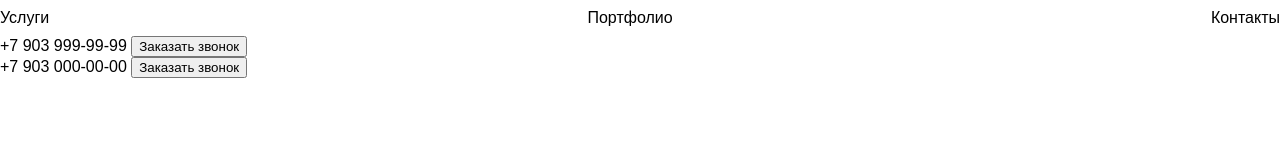
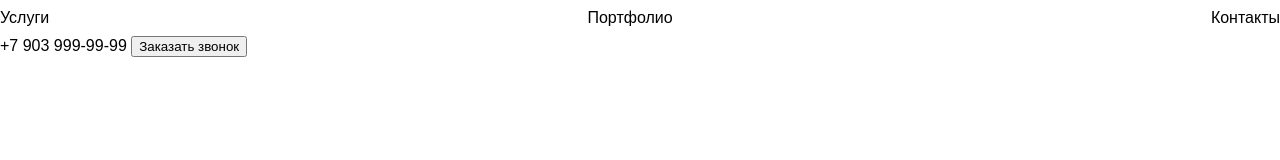
Before and after one commit to AlfredBagdasarov/app, a plain HTML site: page index.html in a window 1280 px wide. Drawn offline with Linux system fonts and the light colour scheme.

Commit message:
'removed'

```diff
--- a/index.html
+++ b/index.html
@@ -20,10 +20,6 @@
             <a href="tel:+79039999999">+7 903 999-99-99</a>
             <button>Заказать звонок</button>
         </div>
-        <div>
-            <a href="tel:+79030000000">+7 903 000-00-00</a>
-            <button>Заказать звонок</button>
-        </div>
     </header>
 </body>
 </html>
```
